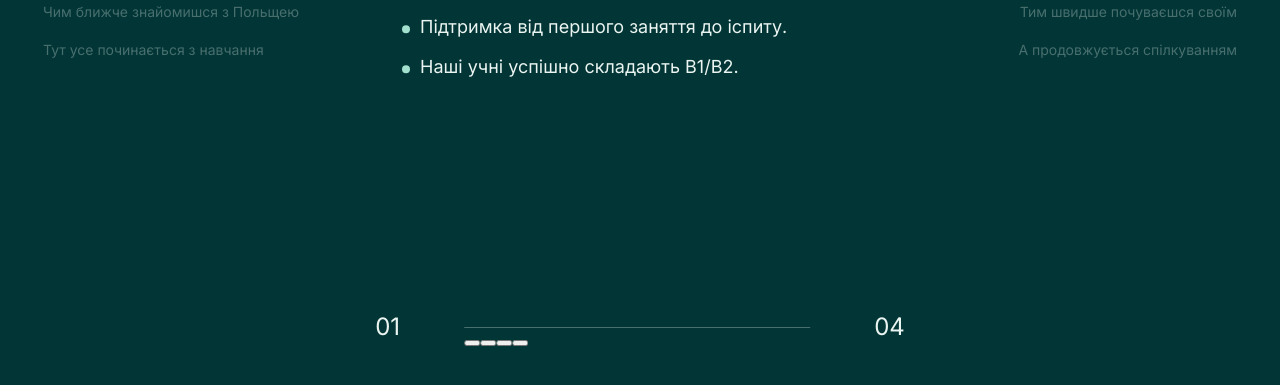
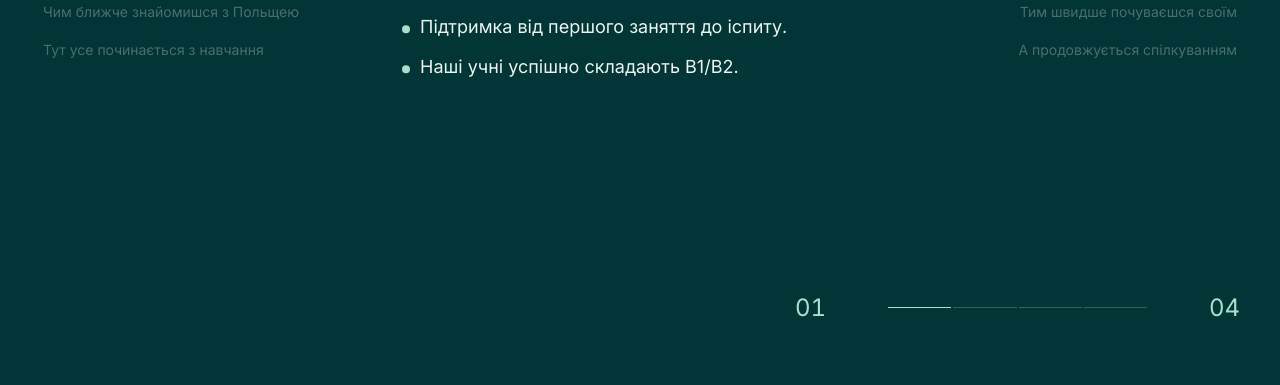
Before and after one commit to Tetiana2309/skawi-website, a React (Vite) app: page / in a window 1280 px wide. Shown: the part 1375-1760 px from the top of the page. Built offline with nearby package versions, Linux system fonts and the light colour scheme.

Commit message:
Match Services pagination placement, type and segments to Team design

```diff
--- a/src/sections/Services.css
+++ b/src/sections/Services.css
@@ -200,18 +200,46 @@
 
 .services__pagination {
   position: absolute;
-  /* Keep pagination in the visible viewport even when the 1002px stage is taller. */
-  bottom: max(60px, calc(1062px - 100svh));
-  left: 50%;
+  /* Match the Team section's right-aligned pagination. */
+  bottom: max(80px, calc(1082px - 100svh));
+  right: 40px;
   z-index: 7;
-  transform: translateX(-50%);
   display: flex;
   align-items: center;
-  gap: 64px;
+  justify-content: space-between;
+  width: 445px;
+  color: #A2E1CD;
+  font: 400 24px/1.1 "Inter", sans-serif;
+  font-variant-numeric: tabular-nums;
 }
-.services__page-number { font-size: 24px; line-height: 26px; }
-.services__progress { width: 346px; height: 1px; background: rgb(234 244 240 / 30%); }
-.services__progress span { display: block; height: 100%; width: 25%; background: #a2e1cd; }
+.services__page-number { font-size: inherit; line-height: inherit; }
+.services__progress {
+  display: flex;
+  width: 259px;
+  gap: 2px;
+  align-items: center;
+}
+.services__progress button {
+  flex: 1;
+  height: 16px;
+  padding: 0;
+  border: 0;
+  background: transparent;
+  position: relative;
+  cursor: pointer;
+}
+.services__progress button::after {
+  content: "";
+  position: absolute;
+  top: 7px;
+  left: 0;
+  right: 0;
+  height: 1px;
+  background: #A2E1CD;
+  opacity: .27;
+  transition: opacity 350ms ease;
+}
+.services__progress button.is-current::after { opacity: 1; }
 
 @media (min-width: 1101px) and (max-width: 1550px) {
   /* Keep text pinned to the viewport, rather than fractional sticky scroll. */
@@ -222,7 +250,7 @@
   /* Keep the pinned stage fully within a 1440px desktop viewport. */
   .services-scroll { height: calc(100svh + 270vh); }
   .services { height: 100svh; }
-  .services__pagination { bottom: 45px; }
+  .services__pagination { bottom: 8%; }
   /* Desktop 1440: keep side navigation outside the central text area. */
   .services__deck { width: calc(100% - 540px); max-width: 1010px; }
   .services__card-inner { width: 100%; }
@@ -242,7 +270,8 @@
   .services__nav--left { left: 40px; width: 44%; }
   .services__nav--right { right: 40px; width: 44%; }
   .services__benefits { margin-top: 48px; }
-  .services__pagination { bottom: 55px; }
+  .services__pagination { bottom: 45px; right: 25px; width: 320px; font-size: 19px; }
+  .services__progress { width: 190px; }
 }
 
 @media (max-width: 650px) {
@@ -263,9 +292,8 @@
   .services__nav--right { right: 20px; width: calc(50% - 26px); }
   .services__nav-item { white-space: normal; font-size: 10px; min-height: 24px; line-height: 1.2; }
   .services__indicator { flex-basis: 4px; width: 4px; height: 4px; }
-  .services__pagination { bottom: 26px; gap: 20px; }
-  .services__page-number { font-size: 18px; }
-  .services__progress { width: min(45vw, 170px); }
+  .services__pagination { bottom: 26px; right: 20px; width: min(60vw, 225px); font-size: 16px; }
+  .services__progress { width: 53%; }
 }
 
 @media (prefers-reduced-motion: reduce) {
```
